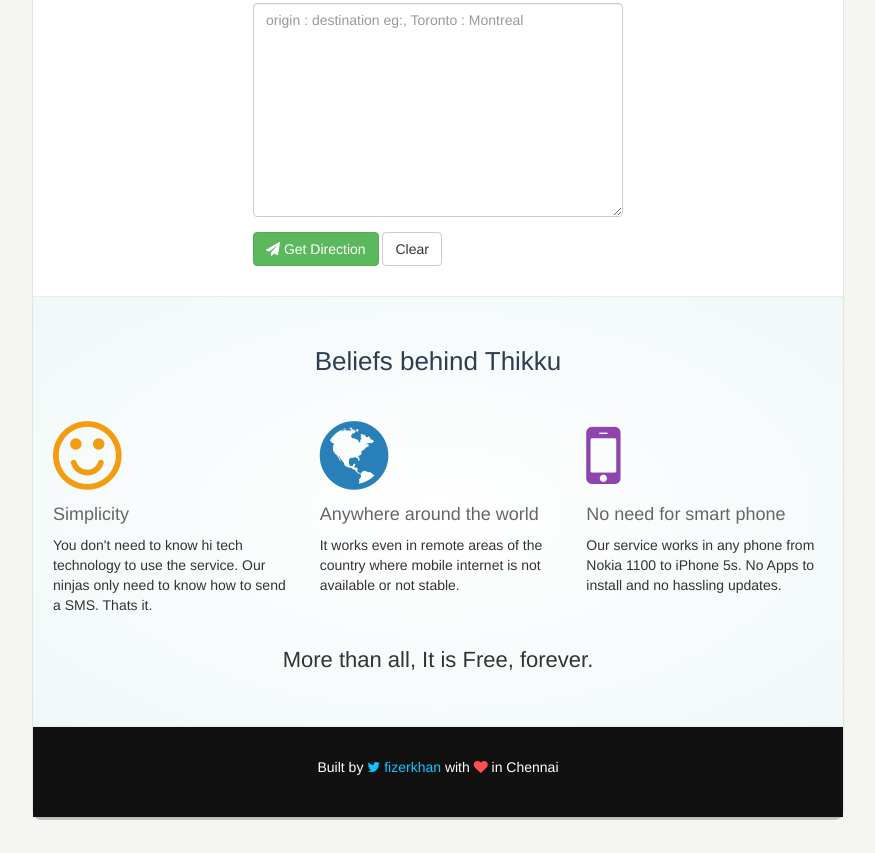
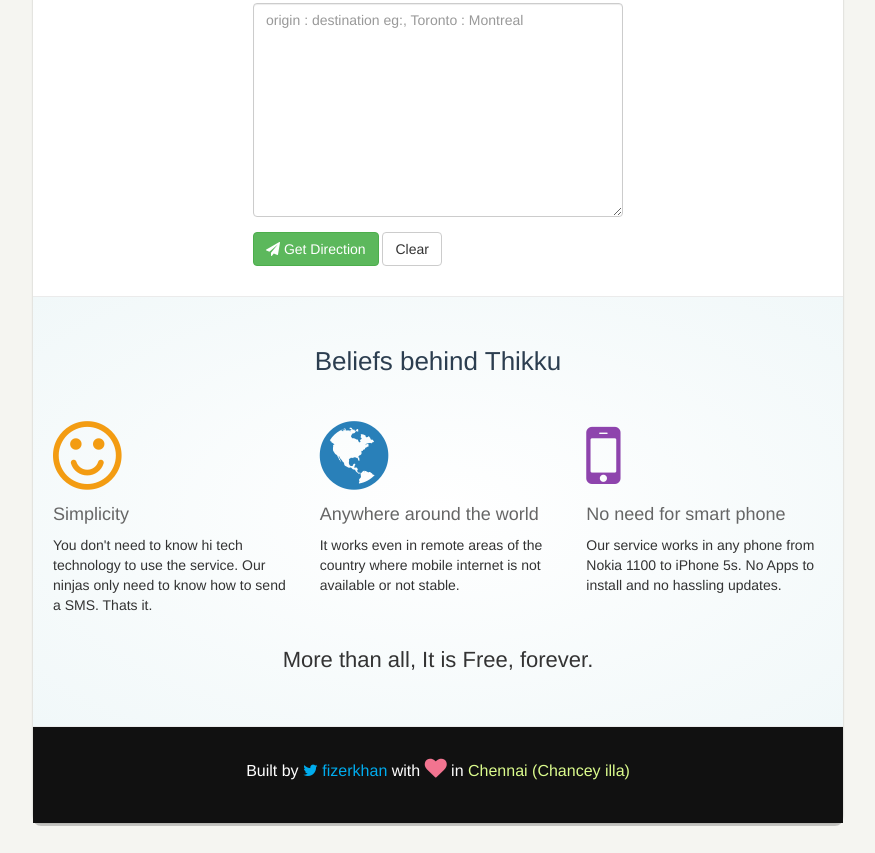
Before and after one commit to jeanfrancis/thikku, a plain HTML site: page client/index.html in a window 1280 px wide. Shown: the part 930-1783 px from the top of the page, without its empty margins (202-1077 px from the left). Drawn offline with nearby package versions, Linux system fonts and the light colour scheme.

Commit message:
updated chancey illa

```diff
--- a/client/css/main.css
+++ b/client/css/main.css
@@ -117,11 +117,22 @@
   color: #333;*/
   background-color: #111;
   color: #fff;
+  font-size: 16px;
 }
 
 .footer a {
-  color: #11c5ff;
+  color: #dbfb8d;
 }
+
+.social-twitter {
+  color: #00acee !important;
+}
+
+.fa-heart {
+  color: #f27490;
+  font-size: 22px;
+}
+
 
 .benefits {
   background: -moz-radial-gradient(#fff, #f1f8f9) #f1f8f9;
@@ -162,7 +173,3 @@
   text-align: center;
   font-size: 22px;
 }
-
-.fa-heart {
-  color: #ff4e50;
-}
--- a/client/index.html
+++ b/client/index.html
@@ -102,10 +102,10 @@
         <div class="text-center">
             <p>
                 Built by
-                <a href="https://www.twitter.com/fizerkhan" target="_blank">
+                <a class="social-twitter" href="https://www.twitter.com/fizerkhan" target="_blank">
                   <i class="fa fa-twitter"></i> fizerkhan
                 </a>
-                with <i class="fa fa-heart love"></i> in Chennai
+                with <i class="fa fa-heart love"></i> in <a href="https://www.youtube.com/watch?v=VKMyYO2g6Fc" target="_blank">Chennai (Chancey illa)</a>
             </p>
         </div>
     </section>
```
